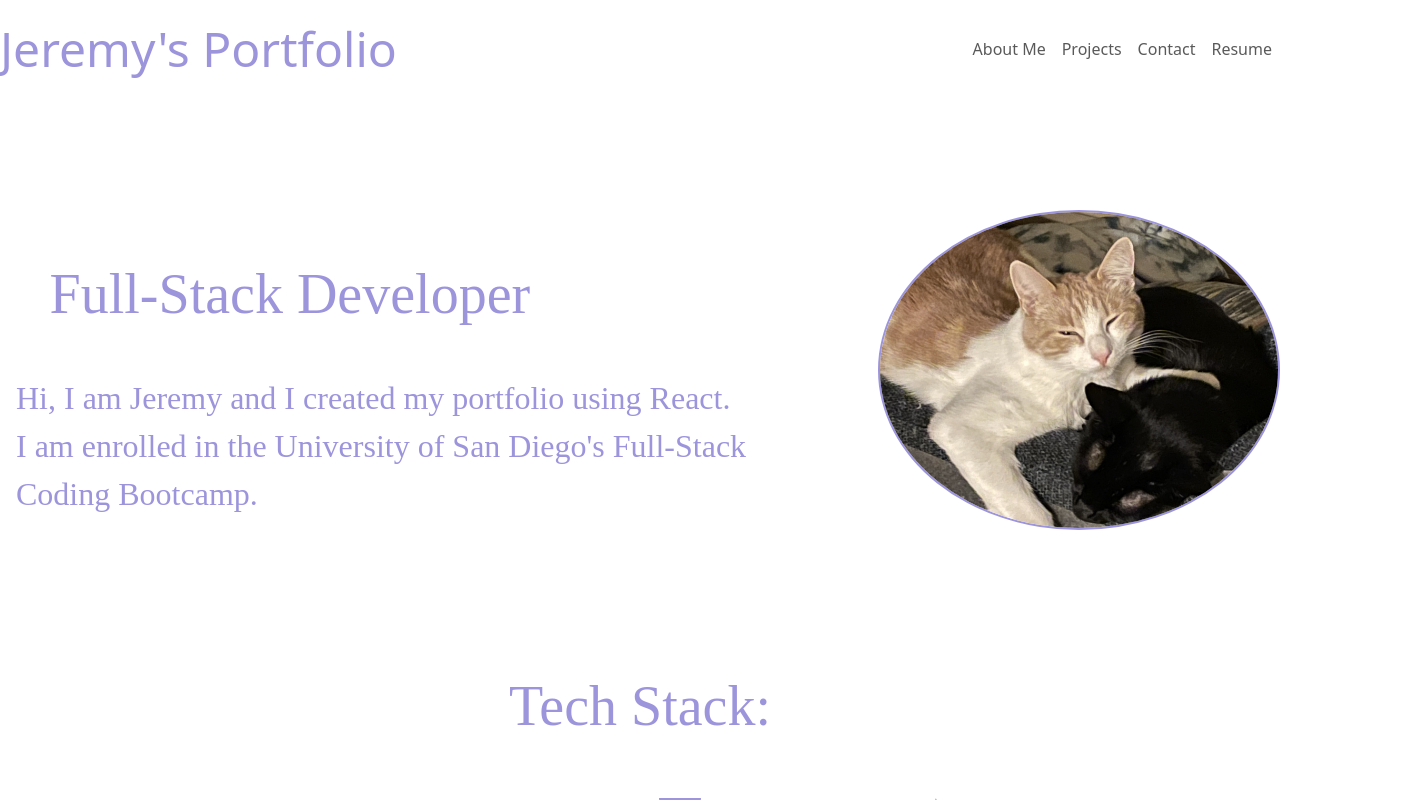
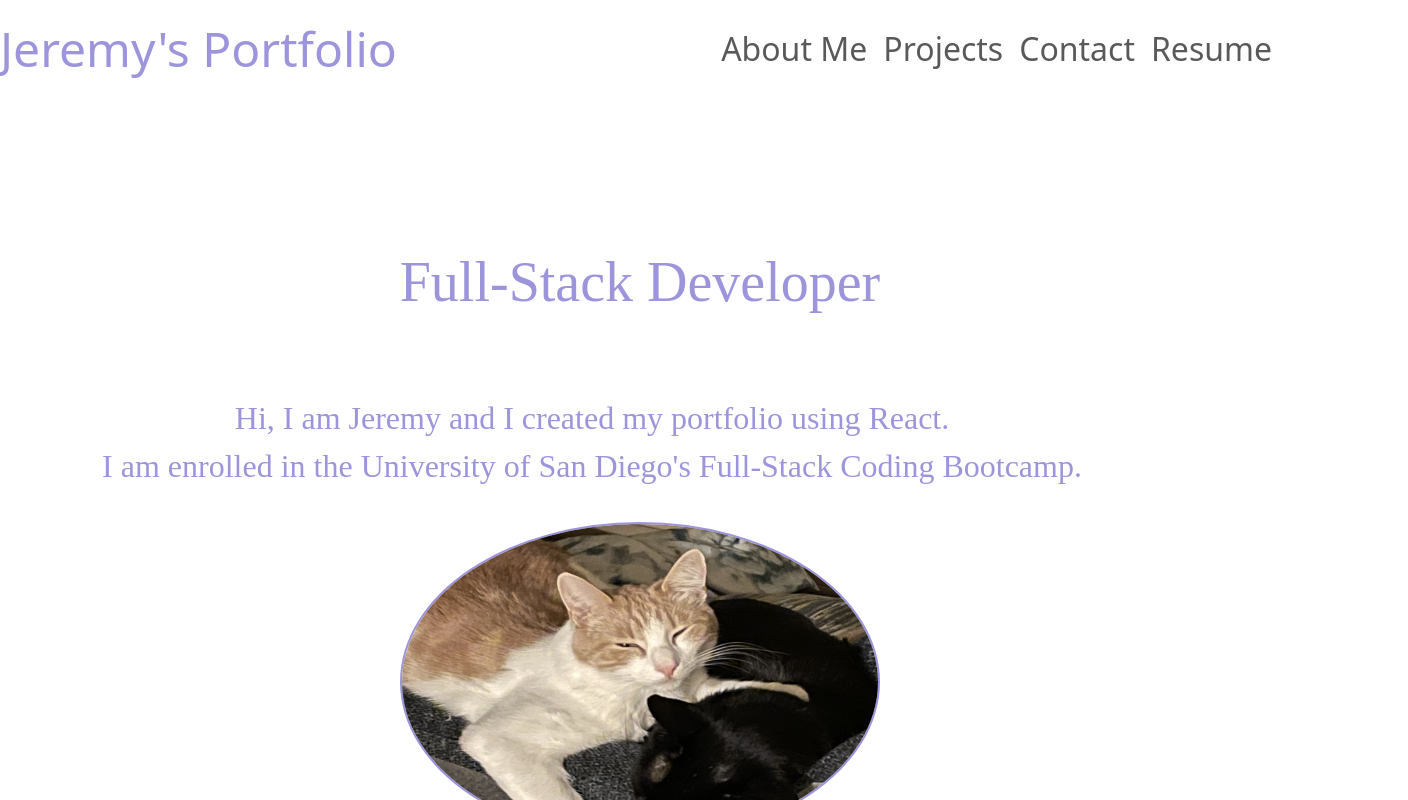
Before and after one commit to TheRealGeneParmesan/Portfolio-Using-React, a React (Create React App) app in the folder porfolio/: page / in a window 1280 px wide. Shown: the top 800 px of the page, 1408 px wide, since content can reach past the window. Built offline with nearby package versions, Linux system fonts and the light colour scheme; the HTML template or start-up script is replaced by a standard one.

Commit message:
added media queries to introduction to make it responsive

```diff
--- a/porfolio/src/App.css
+++ b/porfolio/src/App.css
@@ -4,6 +4,18 @@
     padding: 1rem;
     margin: 1rem;
   }
+}
+
+.navbar-toggler-icon {
+  color: #9c95dc;
+}
+
+.navbar-toggler[aria-expanded="true"] .navbar-toggler-icon {
+  color: #9c95dc;
+}
+
+.nav-link {
+  font-size: 2rem;
 }
 
 #about {
--- a/porfolio/src/Components/Intro.js
+++ b/porfolio/src/Components/Intro.js
@@ -14,6 +14,12 @@ import SukiMo2 from "../images/SukiMo2.jpg";
 function Introduction() {
     const [hover, setHover] = useState(false);
 
+    const mediaQueries = {
+        small: `@media (max-width: 768px)`,
+        medium: `@media (max-width: 992px)`,
+        large: `@media (max-width: 1200px)`,
+    };
+
     const containerStyle = {
         display: 'flex',
         flexDirection: 'column',
@@ -25,18 +31,25 @@ function Introduction() {
 
     const topSection = {
         display: 'flex',
-        flexDirection: 'row',
+        flexDirection: 'column',
         justifyContent: 'center',
         alignSelf: 'center',
         alignItems: 'center',
-        marginTop: '5rem'
-    }
+        marginTop: '5rem',
+        [mediaQueries.medium]: {
+            fontSize: '3.5rem',
+        },
+        [mediaQueries.small]: {
+            fontSize: '2.5rem',
+        },
+    };
 
     const introTitleStyle = {
         fontSize: '5rem',
         color: '#9C95DC',
         fontFamily: 'Merriweather',
         padding: '2rem',
+        alignSelf: 'center',
         transform: hover ? 'translateY(-10px)' : 'none',
         transition: 'transform 0.2s ease-out'
     };
@@ -50,7 +63,18 @@ function Introduction() {
         marginRight: '6rem',
         maxWidth: '100%',
         flewGrow: 1,
-
+        textAlign: 'center',
+        marginTop: '2rem',
+        [mediaQueries.medium]: {
+            fontSize: '1.5rem',
+            marginRight: 0,
+        },
+        [mediaQueries.medium]: {
+            maxWidth: '80%',
+        },
+        [mediaQueries.small]: {
+            maxWidth: '100%',
+        },
     };
 
     const introPhotoStyle = {
@@ -62,6 +86,13 @@ function Introduction() {
         border: '2px solid #9C95DC',
         alignSelf: 'center',
         margin: '1rem',
+        [mediaQueries.medium]: {
+            maxWidth: '80%',
+            height: 'auto',
+        },
+        [mediaQueries.small]: {
+            maxWidth: '100%',
+        },
     };
 
     const introLogoText = {
@@ -78,8 +109,13 @@ function Introduction() {
         flexDirection: 'row',
         justifyContent: 'space-between',
         alignItems: 'center',
+        flexWrap: 'wrap',
+        marginTop: '2rem',
+        [mediaQueries.medium]: {
+            justifyContent: 'center',
+        },
 
-    }
+    };
 
     const introLogoStyle = {
         width: '16rem',
@@ -93,8 +129,11 @@ function Introduction() {
         display: 'flex',
         flexDirection: 'column',
         justifyContent: 'center',
-        marginTop: '2rem'
+        marginTop: '2rem',
+        textAlign: 'center',
     };
+
+
 
 
 
```
